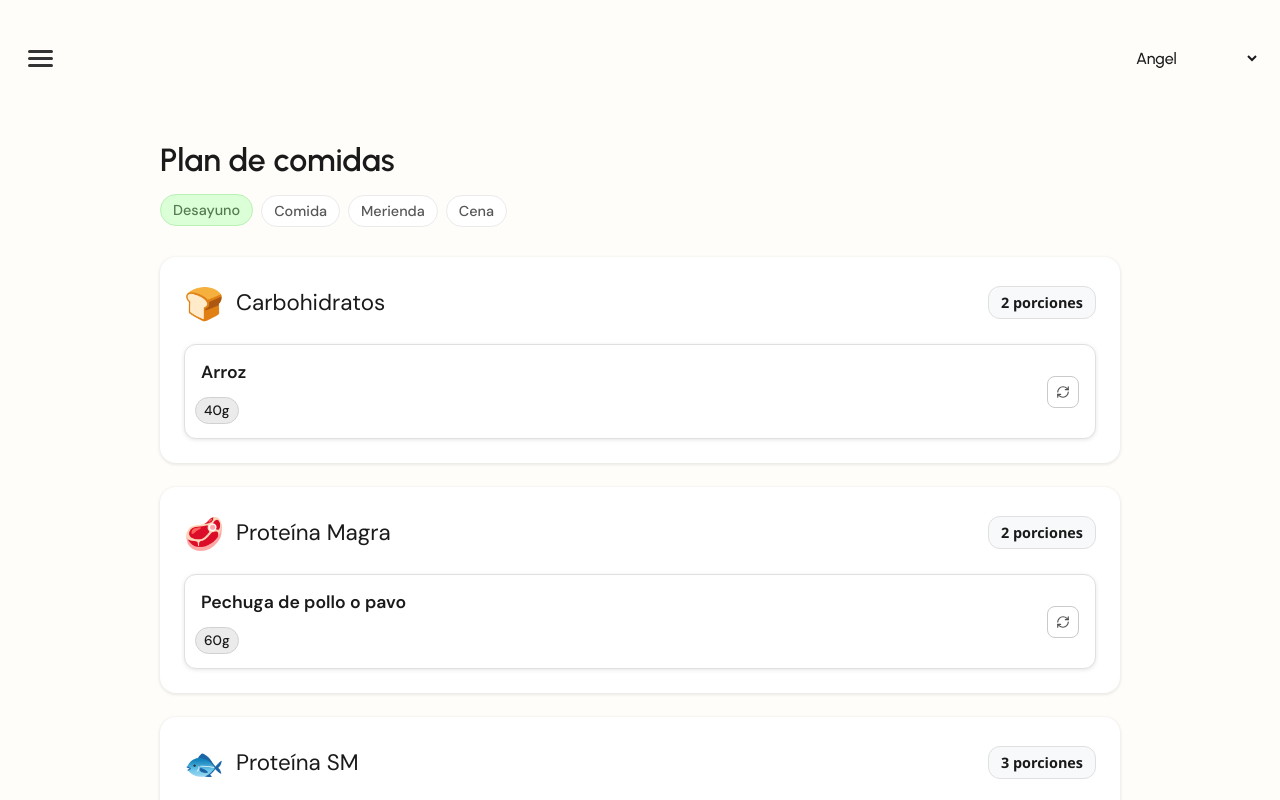
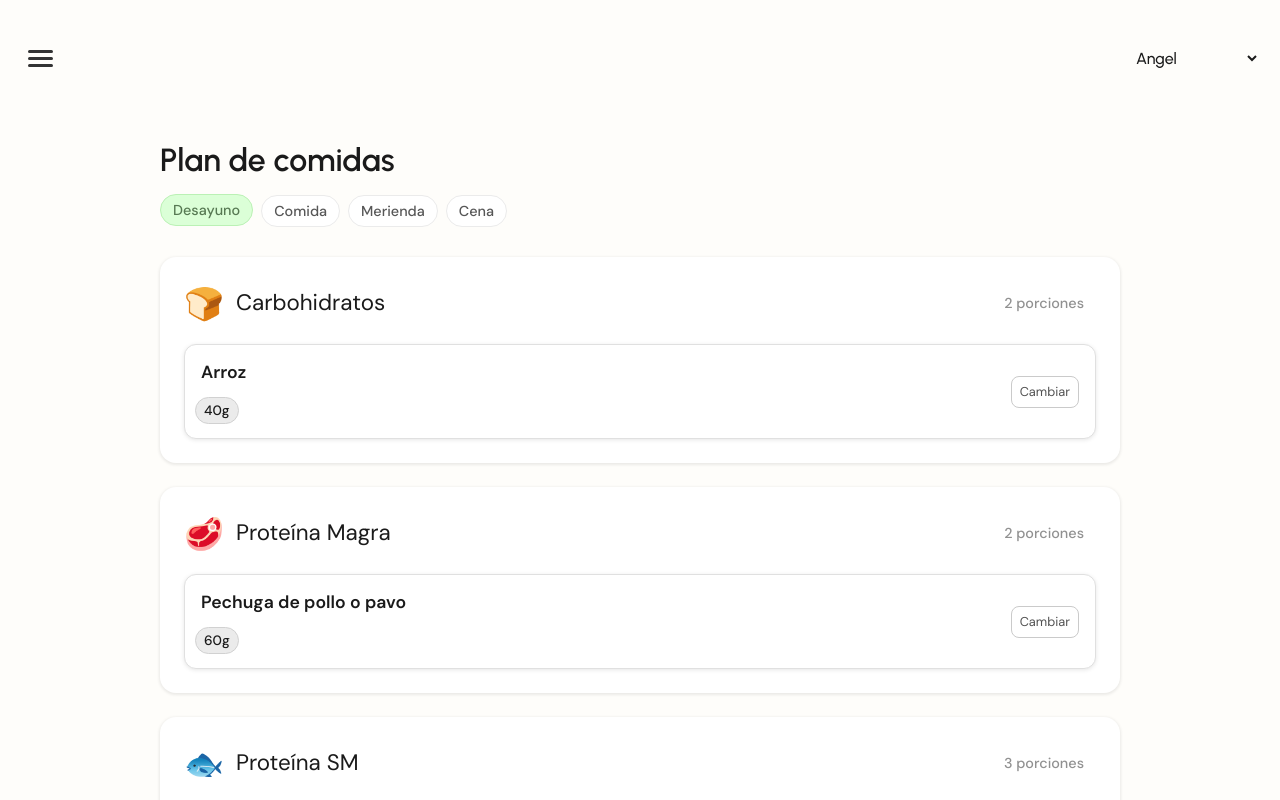
Before and after one commit to AngelRivilloD/foodhelper, an Angular app: page / in a window 1280 px wide. Built offline with nearby package versions, Linux system fonts and the light colour scheme.

Commit message:
comida fer 2

```diff
--- a/src/app/components/meal-calculator/meal-calculator.component.css
+++ b/src/app/components/meal-calculator/meal-calculator.component.css
@@ -113,13 +113,11 @@
 }
 
 .category-target {
-  background: #f8f9fa;
   padding: 6px 12px;
-  border-radius: 12px;
-  color: #1a1a1a;
-  font-weight: 600;
+  color: #919191;
+  font-weight: 500;
   font-size: 0.9rem;
-  border: 1px solid #e0e0e0;
+  font-family: 'DM Sans', sans-serif;
 }
 
 .foods-list {
@@ -273,8 +271,9 @@
   display: flex;
   align-items: center;
   justify-content: center;
-  width: 32px;
   height: 32px;
+  font-size: 0.8rem;
+  font-family: 'DM Sans', sans-serif;
 }
 
 .change-btn:hover {
--- a/src/app/components/meal-calculator/meal-calculator.component.html
+++ b/src/app/components/meal-calculator/meal-calculator.component.html
@@ -72,12 +72,13 @@
                 <button
                   class="change-btn dropdown-btn"
                   (click)="showAlternatives = showAlternatives === item.food.alimento ? null : item.food.alimento">
-                  <svg xmlns="http://www.w3.org/2000/svg" width="16" height="16" viewBox="0 0 24 24" fill="none" stroke="currentColor" stroke-width="2" stroke-linecap="round" stroke-linejoin="round" class="lucide lucide-refresh-cw-icon lucide-refresh-cw">
+                  <!-- <svg xmlns="http://www.w3.org/2000/svg" width="16" height="16" viewBox="0 0 24 24" fill="none" stroke="currentColor" stroke-width="2" stroke-linecap="round" stroke-linejoin="round" class="lucide lucide-refresh-cw-icon lucide-refresh-cw">
                     <path d="M3 12a9 9 0 0 1 9-9 9.75 9.75 0 0 1 6.74 2.74L21 8"/>
                     <path d="M21 3v5h-5"/>
                     <path d="M21 12a9 9 0 0 1-9 9 9.75 9.75 0 0 1-6.74-2.74L3 16"/>
                     <path d="M8 16H3v5"/>
-                  </svg>
+                  </svg> -->
+                  Cambiar
                 </button>
 
                 <!-- Opciones del desplegable -->
```
